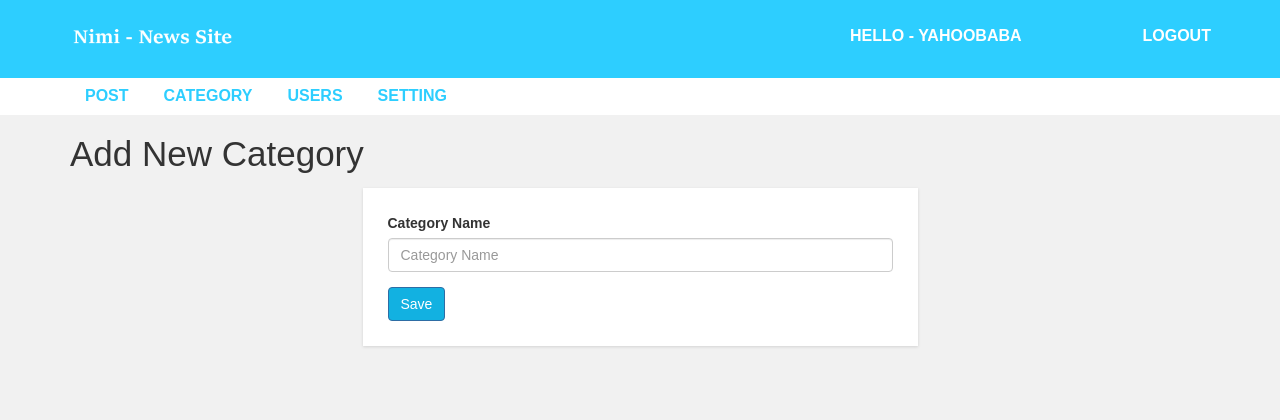
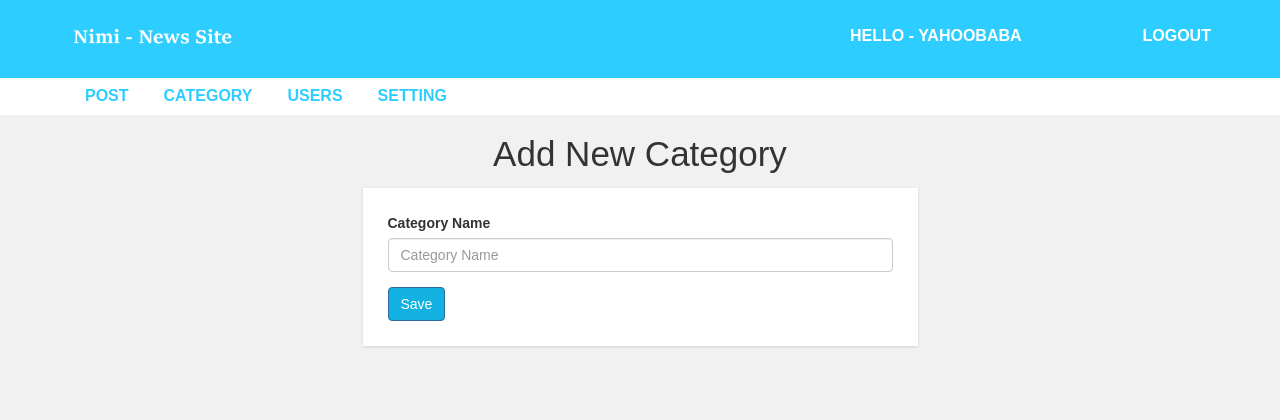
Before and after one commit to parvezbi/nimi-new-website, a PHP site: page /admin/add-category.php in a window 1280 px wide. Shown: the top 420 px of the page. Run offline with PHP 8.4, Linux system fonts and the light colour scheme; a user stored in the database is signed in.

Commit message:
Update add-category.php

```diff
--- a/admin/add-category.php
+++ b/admin/add-category.php
@@ -25,7 +25,7 @@
       <div class="container">
           <div class="row">
               <div class="col-md-12">
-                  <h1 class="admin-heading">Add New Category</h1>
+                  <h1 class="admin-heading" style="text-align: center;">Add New Category</h1>
               </div>
               <div class="col-md-offset-3 col-md-6">
                   <!-- Form Start -->
```
